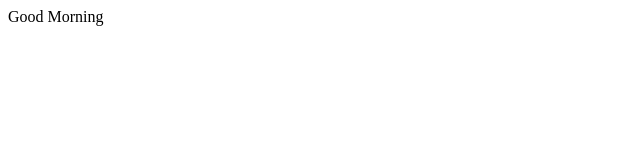
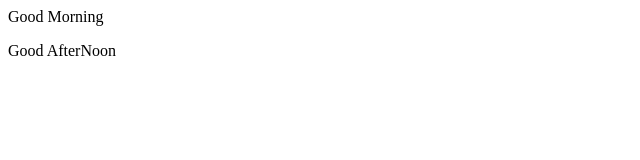
Before and after one commit to TejasYogesh/TestingforGit, a plain HTML site: page index.html in a window 1280 px wide. Shown: the whole page, without its empty margins (0-640 px from the left). Drawn offline with Linux system fonts and the light colour scheme.

Commit message:
Somemore

```diff
--- a/index.html
+++ b/index.html
@@ -7,5 +7,6 @@
 </head>
 <body>
     Good Morning
+    <p>Good AfterNoon</p>
 </body>
 </html>
```
